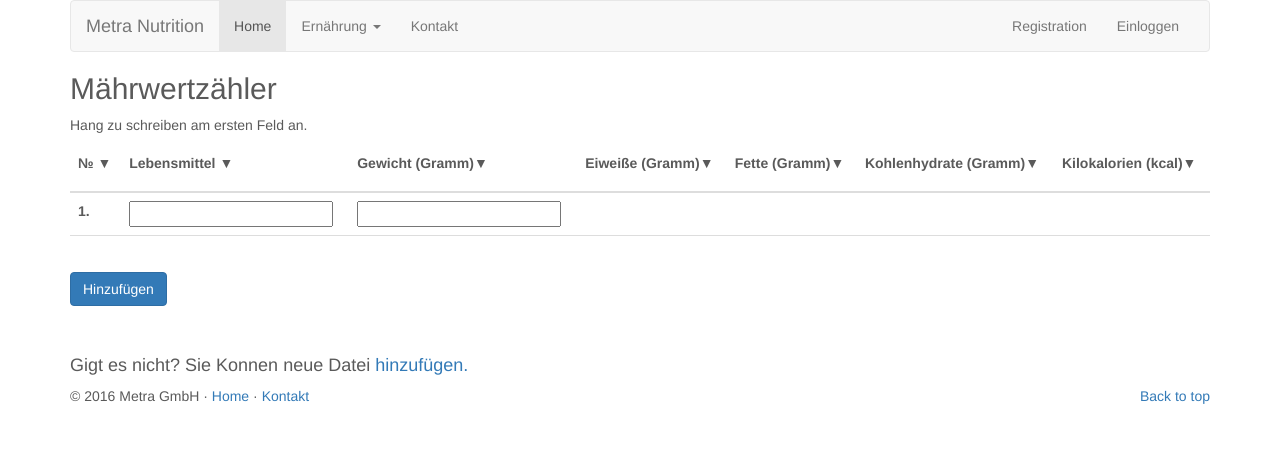
After one commit to 4art/Ener_App, a PHP site: page /naehrwertzaeler.php in a window 1280 px wide. The commit adds this page. Shown: the top 455 px of the page. Run offline with PHP 8.4, Linux system fonts and the light colour scheme; lists and menus that the app fills with data are empty.

Commit message:
add maehrwertzaeler.php

```diff
--- a/includes/nav-bar.php
+++ b/includes/nav-bar.php
@@ -6,15 +6,15 @@
         <span class="icon-bar"></span>
         <span class="icon-bar"></span>
       </button>
-      <a class="navbar-brand" href="#">Metra Nutrition</a>
+      <a class="navbar-brand" href="index.php">Metra Nutrition</a>
     </div>
     <div class="collapse navbar-collapse" id="myNavbar">
       <ul class="nav navbar-nav">
-        <li class="active"><a href="#">Home</a></li>
+        <li class="active"><a href="index.php">Home</a></li>
         <li class="dropdown">
           <a class="dropdown-toggle" data-toggle="dropdown" href="#">Ernährung <span class="caret"></span></a>
           <ul class="dropdown-menu">
-            <li><a href="#">Nährwertzähler</a></li>
+            <li><a href="naehrwertzaeler.php">Nährwertzähler</a></li>
             <li><a href="#">Rationnen</a></li>
           </ul>
         </li>
--- a/index.php
+++ b/index.php
@@ -25,7 +25,7 @@
               <h2>Rationszähler.</h2>
               <!--<p>Note: If you're viewing this page via a <code>file://</code> URL, the "next" and "previous" Glyphicon buttons on the left and right might not load/display properly due to web browser security rules.</p>-->
               <p>Probieren Sie Gratis den neuen Rechner deines Rationes!</p>
-              <p><a class="btn btn-lg btn-primary" href="#" role="button">Nährwertzähler</a></p>
+              <p><a class="btn btn-lg btn-primary" href="naehrwertzaeler.php" role="button">Nährwertzähler</a></p>
             </div>
           </div>
         </div>
--- /dev/null
+++ b/naehrwertzaeler.php
@@ -0,0 +1,95 @@
+<!DOCTYPE html>
+<html lang="de">
+<head>
+  <title>Metra</title>
+  <?include 'includes/meta.php'; ?>
+</head>
+<body>
+<div class="container" ng-app="">
+	<?include 'includes/nav-bar.php'; ?>
+	<h2>Mährwertzähler</h2>
+	<p>Hang zu schreiben am ersten Feld an.</p>
+	<div class="table-responsive">
+
+	  	<table class="table table-hover">
+	    	<thead>
+	    	  <tr>
+	    	    	<th class="col_1"><p>№ ▼</p></th>
+	    	        <th class="col_2"><p>Lebensmittel<span class="resp_hid"> ▼</span></p></th>
+	    	        <th class="col_3"><p><span class="resp_hid">Gewicht (Gramm)▼ </span><span class="resp_vis">Gewicht (g)</span></p></th>
+	    	        <th class="col_4"><p>Eiweiße<span class="resp_hid"> (Gramm)▼ </span></p></th>
+	    	        <th class="col_5"><p>Fette<span class="resp_hid"> (Gramm)▼ </span></p></th>
+	    	        <th class="col_6"><p><span class="resp_hid">Kohlenhydrate (Gramm)▼ </span><span class="resp_vis">Kohlen-<br>hydraten</span></p></th>
+	    	        <th class="col_7"><p><span class="resp_hid">Kilokalorien (</span>kcal<span class="resp_hid">)▼ </span></p></th>
+	    	  </tr>
+	    	</thead>
+		<form method="post" name="prodForm" id="form">
+	    	<tbody>
+	    	  		<tr id="tCop">
+	    	            <th class="col_1" id="number1">1.</th>
+	    	            <th class="col_2"><input class="prodInp" type='text' id="product1"></th>
+	    	            <th class="col_3"><input class="prodInp" type="number" id="weight1"/></th>
+	    	            <th class="col_4" id="protein1"></th>
+	    	            <th class="col_5" id="fat1"></th>
+	    	            <th class="col_6" id="carbonates1"></th>
+	    	            <th class="col_7" id="kcal1"></th>
+	    	            <input type="hidden" id="hiddenP1">
+	    	            <input type="hidden" id="hiddenF1">
+	    	            <input type="hidden" id="hiddenC1">
+	    	            <input type="hidden" id="hiddenK1">
+	    	        </tr>
+	    	</tbody>
+	    	<tfoot>
+
+	    	    <tr>
+	    	        <th class="col_1"></th>
+	    	        <th class="col_2"></th>
+	    	        <th class="col_3" id="weiGen"></th>
+	    	        <th class="col_4" id="protGen"></th>
+	    	        <th class="col_5" id="fatGen"></th>
+	    	        <th class="col_6" id="carboGen"></th>
+	    	        <th class="col_7" id="kcalGen"></th>
+	    	    </tr>
+	    	</tfoot>
+	  	</table>
+	</div>
+		<button type="button" class="btn btn-primary" id="button">Hinzufügen</button>
+		<br>
+		<p id="errorText" class="errorHid">*Fühllen Sie richtig die passende Felder aus.</p>
+	</form>
+  <br/><br/>
+
+  <span><h4>Gigt es nicht? Sie Konnen neue Datei<a id="addNeu"> hinzufügen.</a></h4></span>
+  <div id="modal" class="modal fade" role="dialog">
+    <div class="modal-dialog">
+
+      <!-- Modal content-->
+      <div class="modal-content">
+        <div class="modal-header">
+          <button type="button" class="close" data-dismiss="modal">&times;</button>
+          <h4 class="modal-title">Neue Datei<a id="modalAdd" data-dismiss="modal"> hinzufügen.</a></h4>
+        </div>
+        <div class="modal-body">
+	        <tr>
+		  		<th><input type="text" id="newProdName" placeholder="Name vom Lebensmittel"></th>
+		  		<th><input type="number" id="newEiweis" placeholder="Eiweis pro 100 gr."></th>
+		  		<th><input type="number" id="newFat" placeholder="Fette pro 100 gr."></th>
+		  		<th><input type="number" id="newCarbo" placeholder="Kohlenhydraten pro 100 gr."></th>
+		  		<th><input type="number" id="newKcal" placeholder="Kcal pro 100 gr."></th>
+	  		</tr>
+  			<button type="button" class="btn btn-link" id="newDateSave">Neues Lebensmittel hinzufügen</button>
+  			<p id="errorModText" class="errorHid">*Fühllen Sie richtig die passende Felder aus.</p>
+  			<p id="errorCountText" class="errorHid">*Die Summe von die drei Felder muss nicht größer als 100g sein.</p>
+  			<p id="errorModNum" class="errorHid">*Schreiben Sie bitte die Name ohne Ziffern.</p>
+        </div>
+        <div class="modal-footer">
+          <button type="button" class="btn btn-default" data-dismiss="modal">Close</button>
+        </div>
+      </div>
+
+    </div>
+  </div>
+    <?include 'includes/footer.php'; ?>
+</div>
+</body>
+</html>
```
